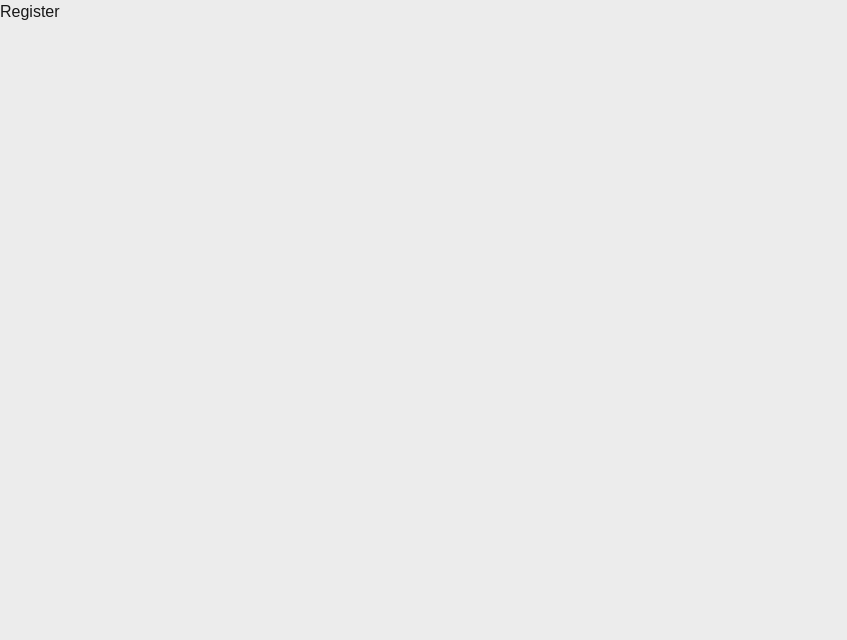
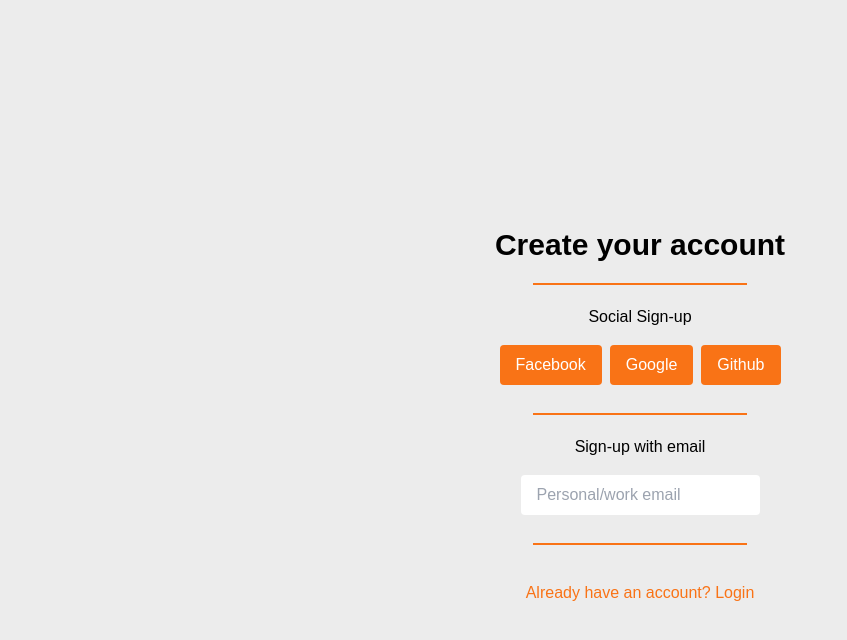
Before and after one commit to VALERA-SOFTWARE-SOLUTION/collabhub, a Next.js app: page /register in a window 1280 px wide. Shown: the top 640 px of the page, without its empty margins (0-847 px from the left). Built offline with nearby package versions, Linux system fonts and the light colour scheme.

Commit message:
feature: global loading component/UI

```diff
--- a/app/layout.tsx
+++ b/app/layout.tsx
@@ -1,3 +1,4 @@
+import { LoadingProvider } from "@/context/LoadingContext";
 import type { Metadata } from "next";
 import localFont from "next/font/local";
 import "./globals.css";
@@ -28,7 +29,9 @@
       <body
         className={`${geistSans.variable} ${geistMono.variable} antialiased`}
       >
-        {children}
+        <LoadingProvider>
+          {children}
+        </LoadingProvider>
       </body>
     </html>
   );
--- a/app/register/page.tsx
+++ b/app/register/page.tsx
@@ -1,8 +1,54 @@
-const Register = () => {
+"use client";
+import React, { useEffect, useState } from "react";
+import LoadingWrapper from "@/components/LoadingWrapper";
+import { useLoading } from "@/context/LoadingContext";
+import Link from "next/link";
+
+const Register: React.FC = () => {
+  const { setGlobalLoading } = useLoading();
+  const [loading, setIsLoading] = useState(true);
+
+  useEffect(() => {
+    window.document.title = "CollabHub | Register";
+    if (loading) {
+      setGlobalLoading(true);
+    } else {
+      setGlobalLoading(false);
+    }
+    // Simulate an async operation
+    // This could be an API call or any async operation
+    // NOTE: Don't remove the setTimeout, it's for demo purposes
+    const timer = setTimeout(() => {
+      setIsLoading(false);
+    }, 500);
+
+    // Cleanup the timer on component unmount
+    return () => clearTimeout(timer);
+  }, [setGlobalLoading, loading]);
+
   return (
-    <div>
-      <h1>Register</h1>
-    </div>
+    <LoadingWrapper>
+      <main className="flex flex-col items-center justify-center min-h-screen text-black">
+        <h1 className="text-3xl font-bold text-center mt-8">
+          Create your account
+        </h1>
+        <hr className="w-1/6 mx-auto my-5 border-t-2 border-orange-500" />
+        <div className="text-center">
+          <p className="mb-4">Social Sign-up</p>
+          <button className="bg-orange-500 text-white mx-1 py-2 px-4 rounded mb-2">Facebook</button>
+          <button className="bg-orange-500 text-white mx-1 py-2 px-4 rounded mb-2">Google</button>
+          <button className="bg-orange-500 text-white mx-1 py-2 px-4 rounded mb-2">Github</button>
+        </div>
+        <hr className="w-1/6 mx-auto my-5 border-t-2 border-orange-500" />
+        <div className="text-center">
+          <p className="mb-4">Sign-up with email</p>
+          <input type="text" placeholder="Personal/work email" className="text-black py-2 px-4 rounded mb-2" />
+        </div>
+        <hr className="w-1/6 mx-auto my-5 border-t-2 border-orange-500" />
+        <Link href="/login" className="text-orange-500 mt-4">Already have an account? Login</Link>
+      </main>
+    </LoadingWrapper>
   );
 };
+
 export default Register;
--- /dev/null
+++ b/components/Loading.tsx
@@ -0,0 +1,33 @@
+import React, { useEffect, useState } from "react";
+
+const Loading: React.FC = () => {
+    const [loadingText, setLoadingText] = useState("Loading...");
+
+    const texts = [
+        "Loading your experience...",
+        "Preparing awesomeness...",
+        "Almost there...",
+        "Just a moment...",
+        "Hang tight...",
+    ];
+
+    useEffect(() => {
+        const interval = setInterval(() => {
+            const randomIndex = Math.floor(Math.random() * texts.length);
+            setLoadingText(texts[randomIndex]);
+        }, 2000);
+
+        return () => clearInterval(interval);
+    }, []);
+
+    return (
+        <div className="fixed inset-0 flex items-center justify-center bg-gray-800 bg-opacity-75 z-50">
+            <div className="flex flex-col items-center">
+                <div className="loader ease-linear rounded-full border-8 border-t-8 border-gray-200 h-32 w-32 mb-4 animate-spin border-t-orange-500"></div>
+                <p className="text-white text-lg">{loadingText}</p>
+            </div>
+        </div>
+    );
+};
+
+export default Loading;
--- /dev/null
+++ b/components/LoadingWrapper.tsx
@@ -0,0 +1,19 @@
+"use client";
+import React from "react";
+import { useLoading } from "@/context/LoadingContext";
+import Loading from "@/components/Loading";
+
+const LoadingWrapper: React.FC<{ children: React.ReactNode }> = ({
+  children,
+}) => {
+  const { isLoading } = useLoading();
+
+  return (
+    <>
+      {isLoading && <Loading />}
+      {children}
+    </>
+  );
+};
+
+export default LoadingWrapper;
--- /dev/null
+++ b/context/LoadingContext.tsx
@@ -0,0 +1,35 @@
+"use client";
+import React, { createContext, useContext, useState, ReactNode } from "react";
+
+interface LoadingContextProps {
+  isLoading: boolean;
+  setGlobalLoading: (loading: boolean) => void;
+}
+
+const LoadingContext = createContext<LoadingContextProps | undefined>(
+  undefined
+);
+
+export const LoadingProvider: React.FC<{ children: ReactNode }> = ({
+  children,
+}) => {
+  const [isLoading, setIsLoading] = useState(false);
+
+  const setGlobalLoading = (loading: boolean) => {
+    setIsLoading(loading);
+  };
+
+  return (
+    <LoadingContext.Provider value={{ isLoading, setGlobalLoading }}>
+      {children}
+    </LoadingContext.Provider>
+  );
+};
+
+export const useLoading = (): LoadingContextProps => {
+  const context = useContext(LoadingContext);
+  if (!context) {
+    throw new Error("useLoading must be used within a LoadingProvider");
+  }
+  return context;
+};
```
